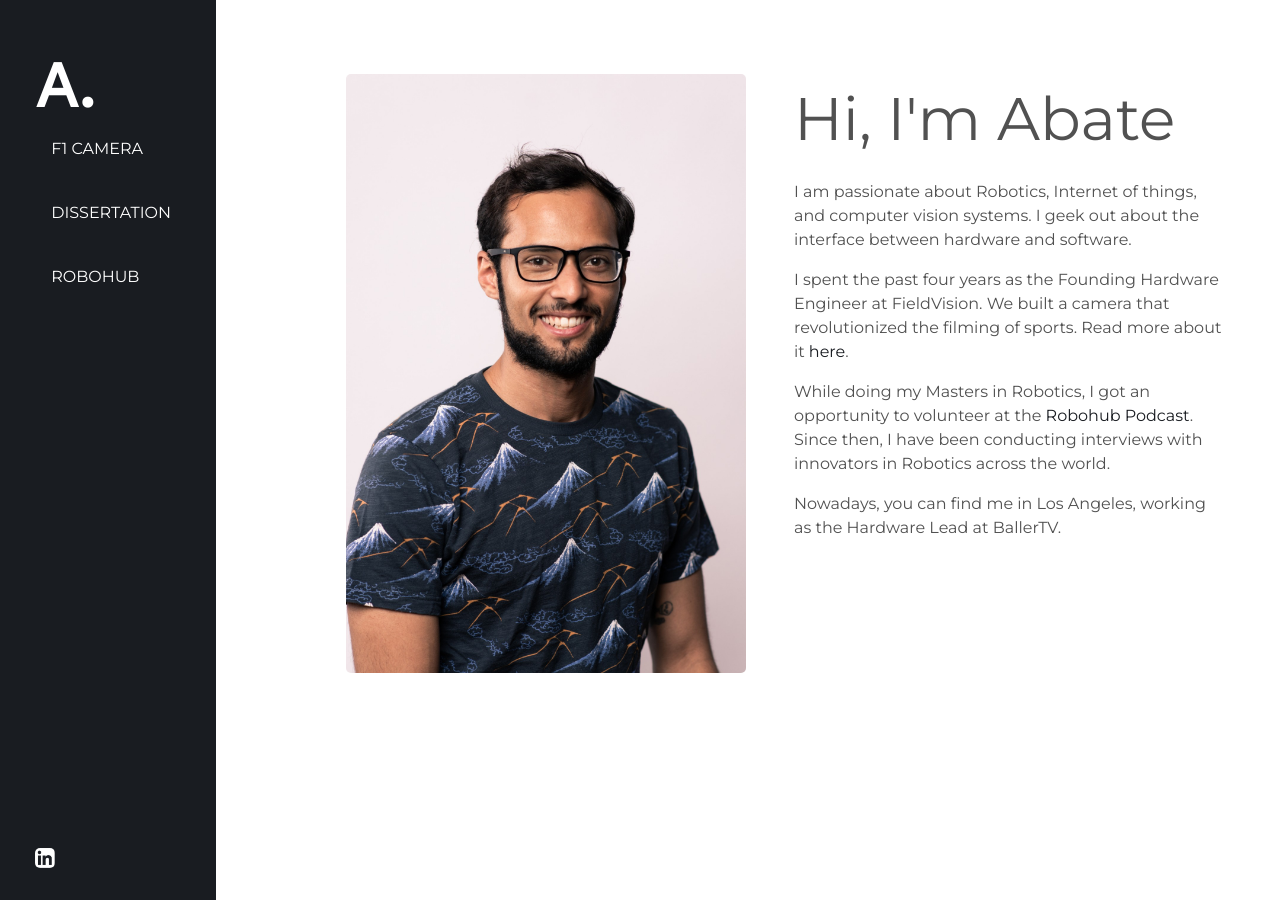
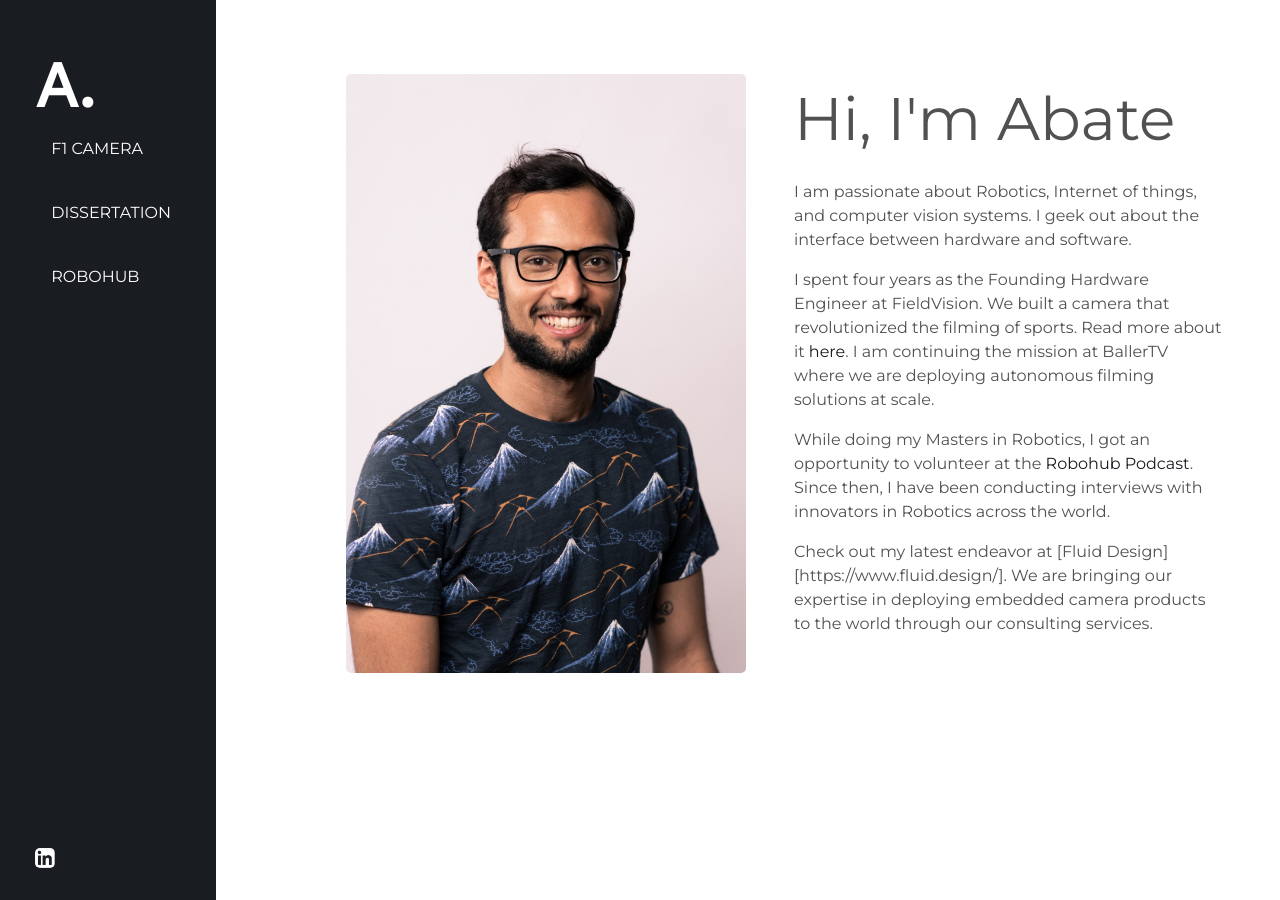
Before and after one commit to abatedemey/personal_website, a Jekyll site: the page built from index.markdown, in a window 1280 px wide. Built offline with Jekyll 4.4.1, drawn with Linux system fonts in a browser that asks for light colours.

Commit message:
Add Fluid Design services to website

```diff
--- a/index.markdown
+++ b/index.markdown
@@ -5,8 +5,8 @@ title: HOME
 
 I am passionate about Robotics, Internet of things, and computer vision systems. I geek out about the interface between hardware and software.
 
-I spent the past four years as the Founding Hardware Engineer at FieldVision. We built a camera that revolutionized the filming of sports. Read more about it [here](/F1_camera).
+I spent four years as the Founding Hardware Engineer at FieldVision. We built a camera that revolutionized the filming of sports. Read more about it [here](/F1_camera). I am continuing the mission at BallerTV where we are deploying autonomous filming solutions at scale.
 
 While doing my Masters in Robotics, I got an opportunity to volunteer at the [Robohub Podcast](https://robohub.org/podcast/). Since then, I have been conducting interviews with innovators in Robotics across the world.
 
-Nowadays, you can find me in Los Angeles, working as the Hardware Lead at BallerTV.
+Check out my latest endeavor at [Fluid Design][https://www.fluid.design/]. We are bringing our expertise in deploying embedded camera products to the world through our consulting services.
```
